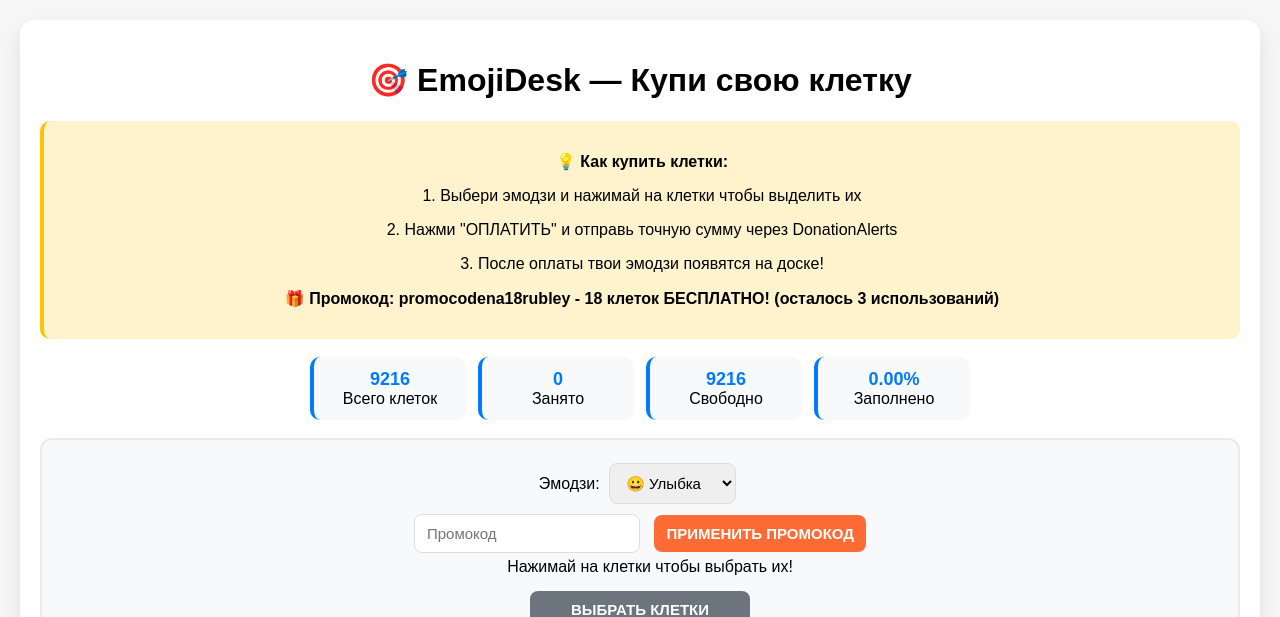
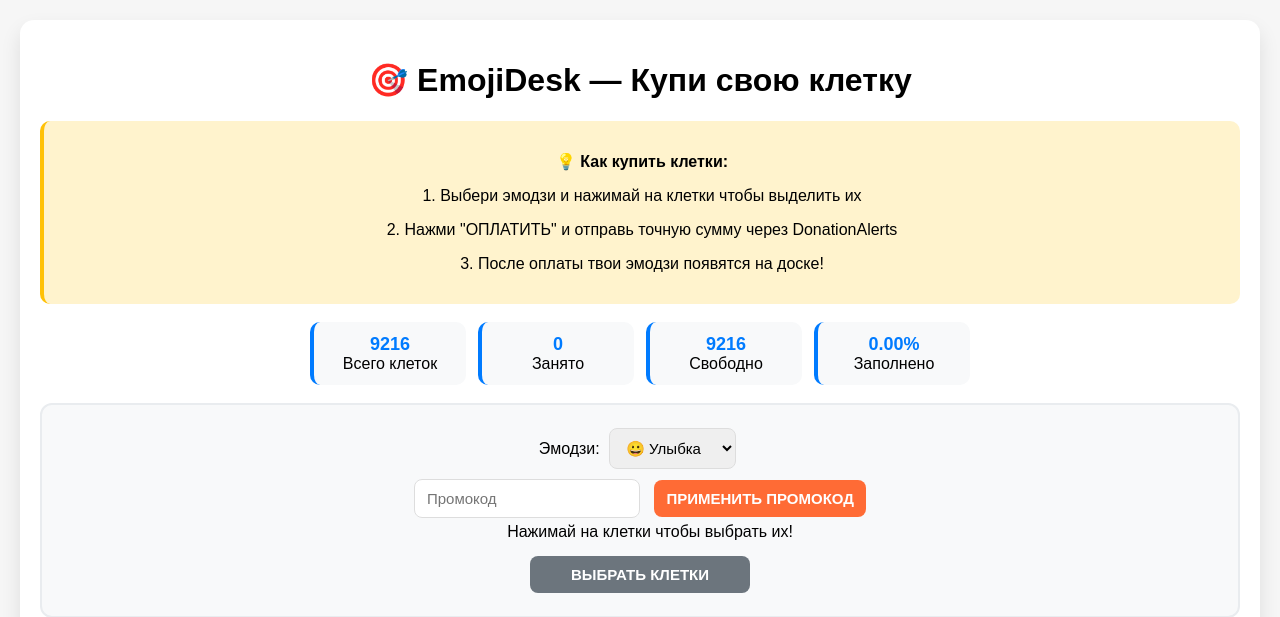
Before and after one commit to TyphHazelLOL/EmojiDesk, a Flask app: page / in a window 1280 px wide. Shown: the top 617 px of the page. Run offline with Flask 3, Linux system fonts and the light colour scheme; data comes from the database, SQL or seed files in the repository; data that the repository does not hold is empty; some libraries are stand-ins or nearby versions.

Commit message:
Update index.html

```diff
--- a/templates/index.html
+++ b/templates/index.html
@@ -81,7 +81,6 @@
             <p>1. Выбери эмодзи и нажимай на клетки чтобы выделить их</p>
             <p>2. Нажми "ОПЛАТИТЬ" и отправь точную сумму через DonationAlerts</p>
             <p>3. После оплаты твои эмодзи появятся на доске!</p>
-            <p><strong>🎁 Промокод: promocodena18rubley - 18 клеток БЕСПЛАТНО! (осталось <span id="promoUsesLeft">3</span> использований)</strong></p>
         </div>
 
         <div class="stats" id="stats">
```
